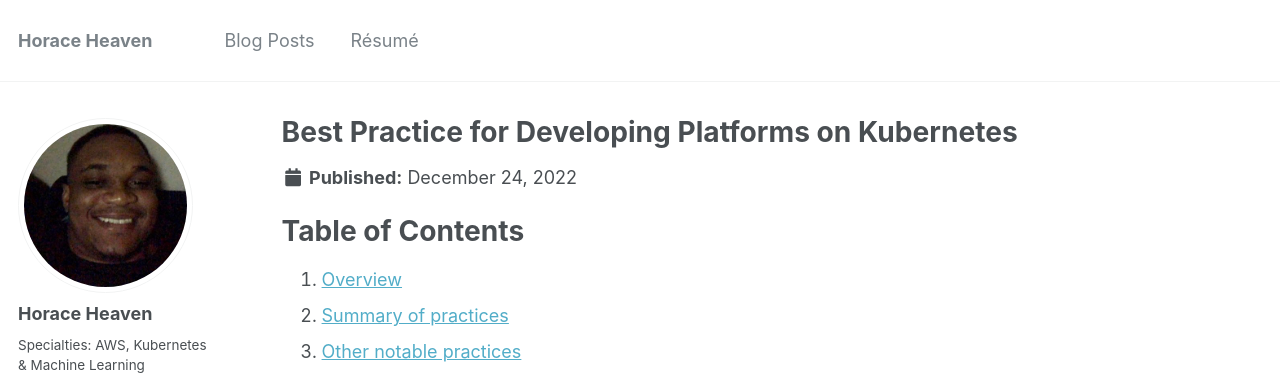
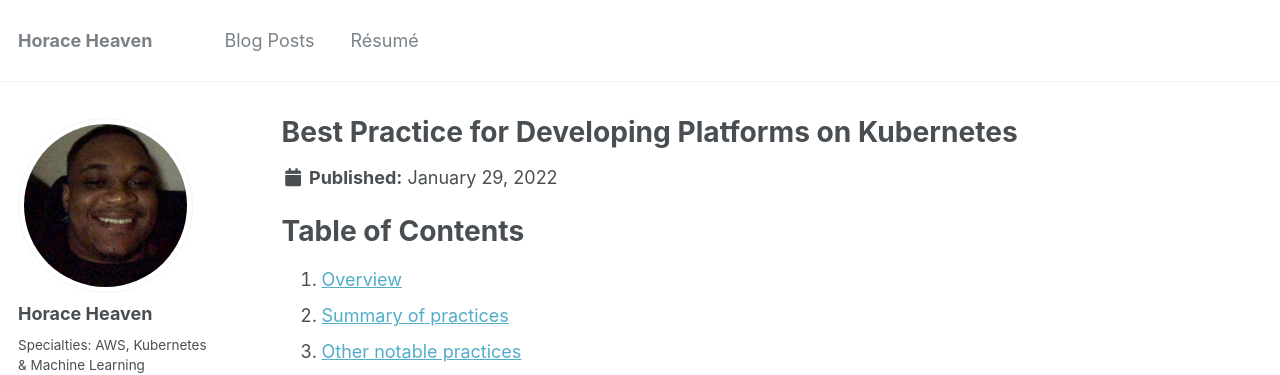
Before and after one commit to horaceheaven/horaceheaven.github.io, a Jekyll site: the page built from _publications/kubernetes-best-practices.md, in a window 1280 px wide and 900 px high. Shown: the top 375 px of the window. Built offline with Jekyll 4.4.1, drawn with Linux system fonts in a browser that asks for light colours.

Commit message:
Update website

```diff
--- a/_publications/kubernetes-best-practices.md
+++ b/_publications/kubernetes-best-practices.md
@@ -2,7 +2,7 @@
 title: "Best Practice for Developing Platforms on Kubernetes"
 collection: publications
 type: "Publications"
-date: 2022-12-24
+date: 2022-01-29
 permalink: /publications/kubernetes-best-practices
 ---
 # Table of Contents
```
